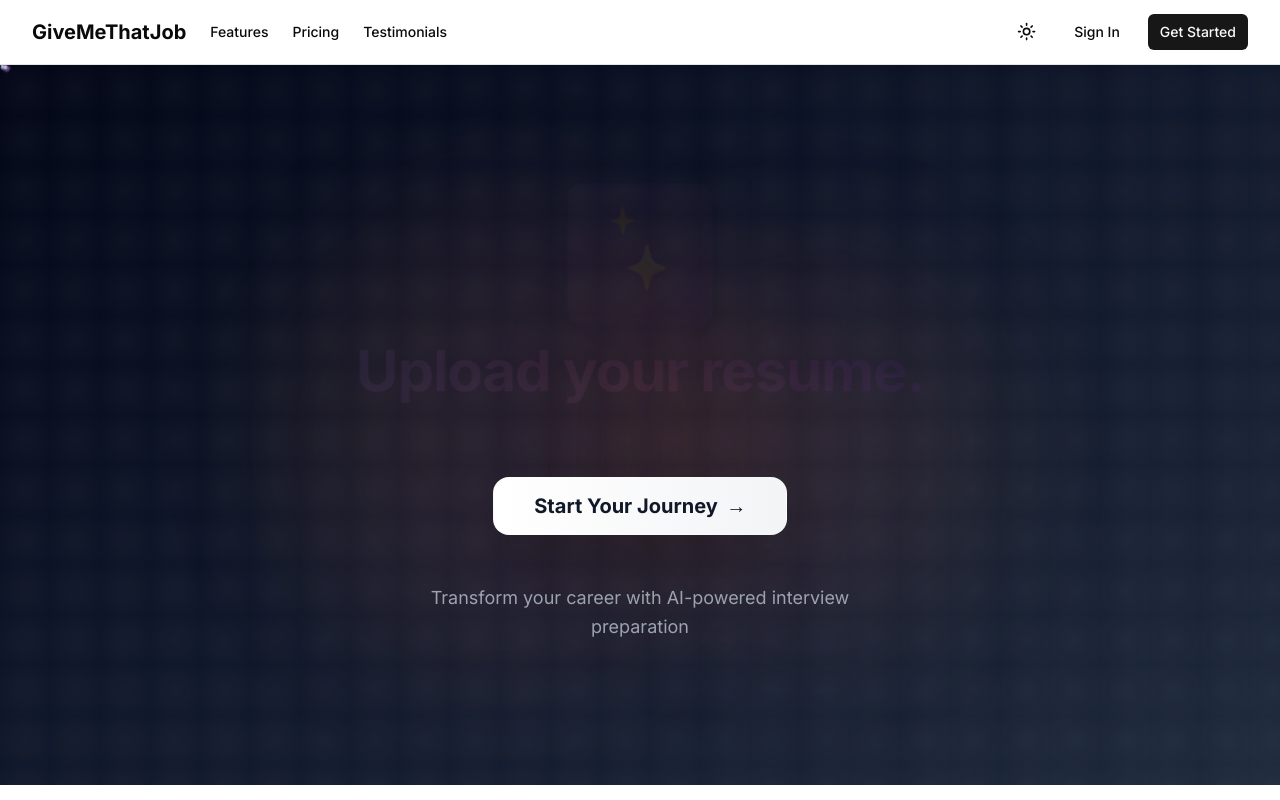
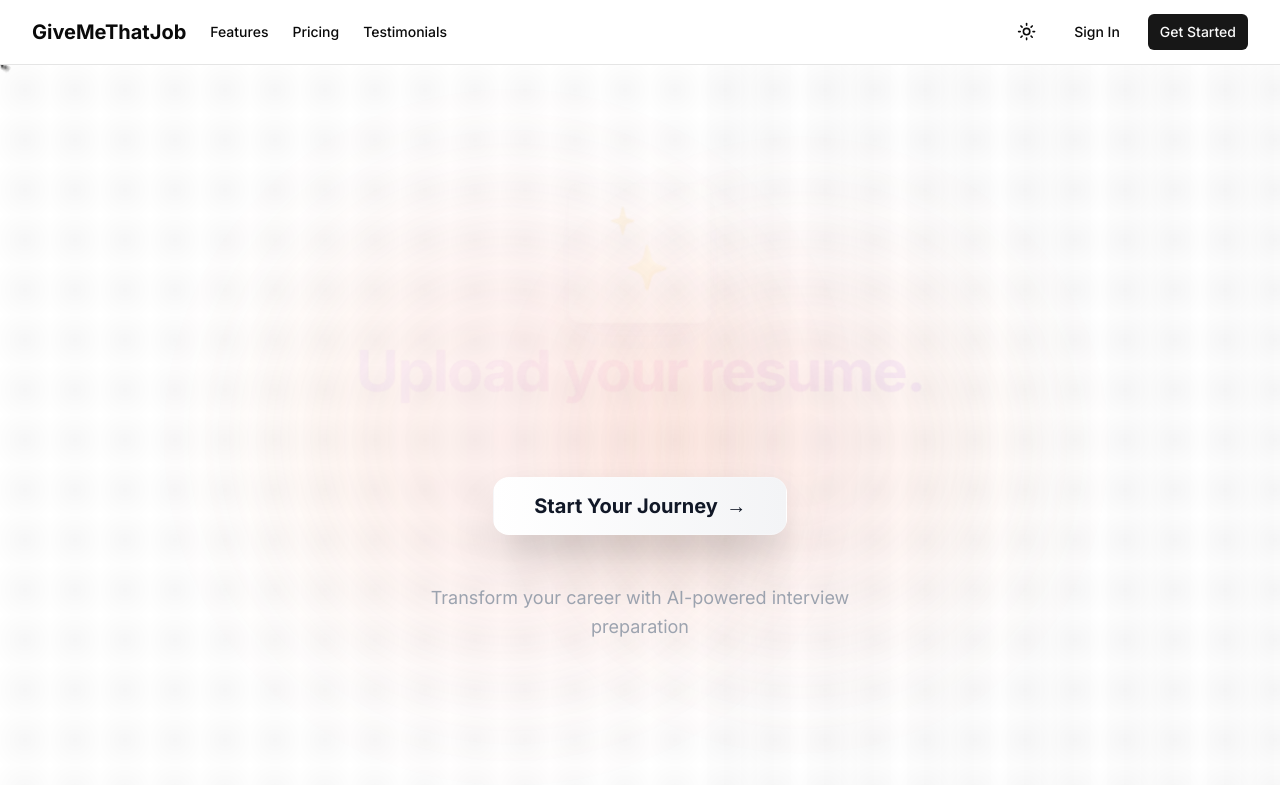
Before and after one commit to jolehuit/givemethatjob, a Next.js app: page / in a window 1280 px wide. Shown: the top 800 px of the page. Built offline with nearby package versions, Linux system fonts and the light colour scheme.

Commit message:
Updated hero.tsx

```diff
--- a/components/landing/hero.tsx
+++ b/components/landing/hero.tsx
@@ -68,12 +68,12 @@ export function Hero() {
   }, []);
 
   return (
-    <div className="relative min-h-[90vh] flex items-center justify-center overflow-hidden bg-gradient-to-br from-slate-950 via-slate-900 to-slate-800">
+    <div className="relative min-h-[90vh] flex items-center justify-center overflow-hidden bg-background">
       {/* Animated background grids */}
       <div className="absolute inset-0">
-        <div className="absolute inset-0 bg-[radial-gradient(circle_at_50%_50%,rgba(255,255,255,0.03),transparent)] bg-[size:50px_50px]" />
+        <div className="absolute inset-0 bg-[radial-gradient(circle_at_50%_50%,rgba(var(--foreground)/0.03),transparent)] bg-[size:50px_50px]" />
         <motion.div
-          className="absolute inset-0 bg-[linear-gradient(to_right,transparent,rgba(255,255,255,0.01),transparent)] bg-[size:100px_100%]"
+          className="absolute inset-0 bg-[linear-gradient(to_right,transparent,rgba(var(--foreground)/0.01),transparent)] bg-[size:100px_100%]"
           animate={{
             x: ["-100%", "100%"],
           }}
@@ -93,10 +93,10 @@ export function Hero() {
               key={i}
               className={`absolute rounded-full ${
                 i % 3 === 0
-                  ? "w-1 h-1 bg-white/40"
+                  ? "w-1 h-1 bg-foreground/20"
                   : i % 3 === 1
-                  ? "w-0.5 h-0.5 bg-blue-400/30"
-                  : "w-1.5 h-1.5 bg-purple-400/20"
+                  ? "w-0.5 h-0.5 bg-primary/30"
+                  : "w-1.5 h-1.5 bg-muted-foreground/15"
               }`}
               initial={{
                 x: Math.random() * 100 + "%",
@@ -194,8 +194,8 @@ export function Hero() {
                       ease: "easeInOut"
                     }}
                   >
-                    <div className={`absolute inset-0 bg-gradient-to-br ${steps[currentStep].color} rounded-2xl opacity-20 blur-sm`} />
-                    <div className="relative bg-white/5 backdrop-blur-sm rounded-2xl p-4 border border-white/10">
+                    <div className={`absolute inset-0 bg-gradient-to-br ${steps[currentStep].color} rounded-2xl opacity-10 blur-sm`} />
+                    <div className="relative bg-background/80 backdrop-blur-sm rounded-2xl p-4 border border-border/50 shadow-lg">
                       <Lottie
                         animationData={steps[currentStep].animation}
                         loop={true}
```
